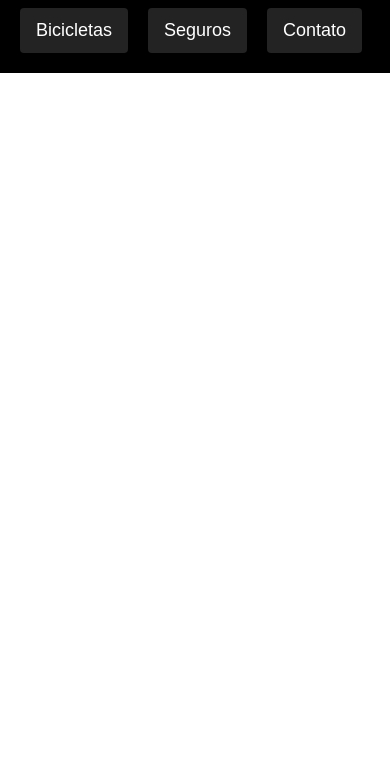
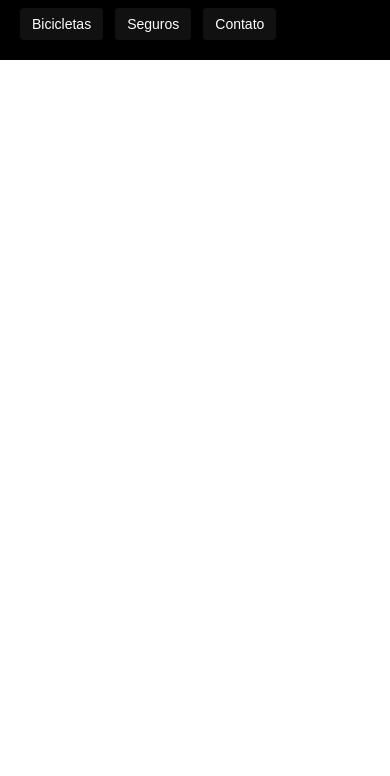
Before and after one commit to carolainesantos/bikcraft, a plain HTML site: page index.html in a window 390 px wide. Shown: the part 68-844 px from the top of the page. Drawn offline with Linux system fonts and the light colour scheme.

Commit message:
Adicionando efeitos na navbar

```diff
--- a/css/style.css
+++ b/css/style.css
@@ -41,6 +41,22 @@ a {
   padding: 16px 0px;
   display: inline-block;
   font-size: 18px;
+  position: relative;
+}
+
+.header-menu a::after {
+  content: "";
+  display: block;
+  height: 2px;
+  width: 0px;
+  background: #fff;
+  margin-top: 4px;
+  transition: 0.3s;
+  position: absolute;
+}
+
+.header-menu a:hover:after {
+  width: 100%;
 }
 
 @media (max-width: 800px) {
@@ -48,8 +64,21 @@ a {
     gap: 20px;
   }
   .header-menu a {
-    background: #242323;
+    background: #111;
     padding: 12px 16px;
     border-radius: 4px;
   }
+  .header-menu a:hover {
+    background-color: #2e2e2e;
+  }
 }
+
+@media (max-width: 600px) {
+  .header-menu {
+    gap: 12px;
+  }
+  .header-menu a {
+    padding: 8px 12px;
+    font-size: 14px;
+  }
+}
```
